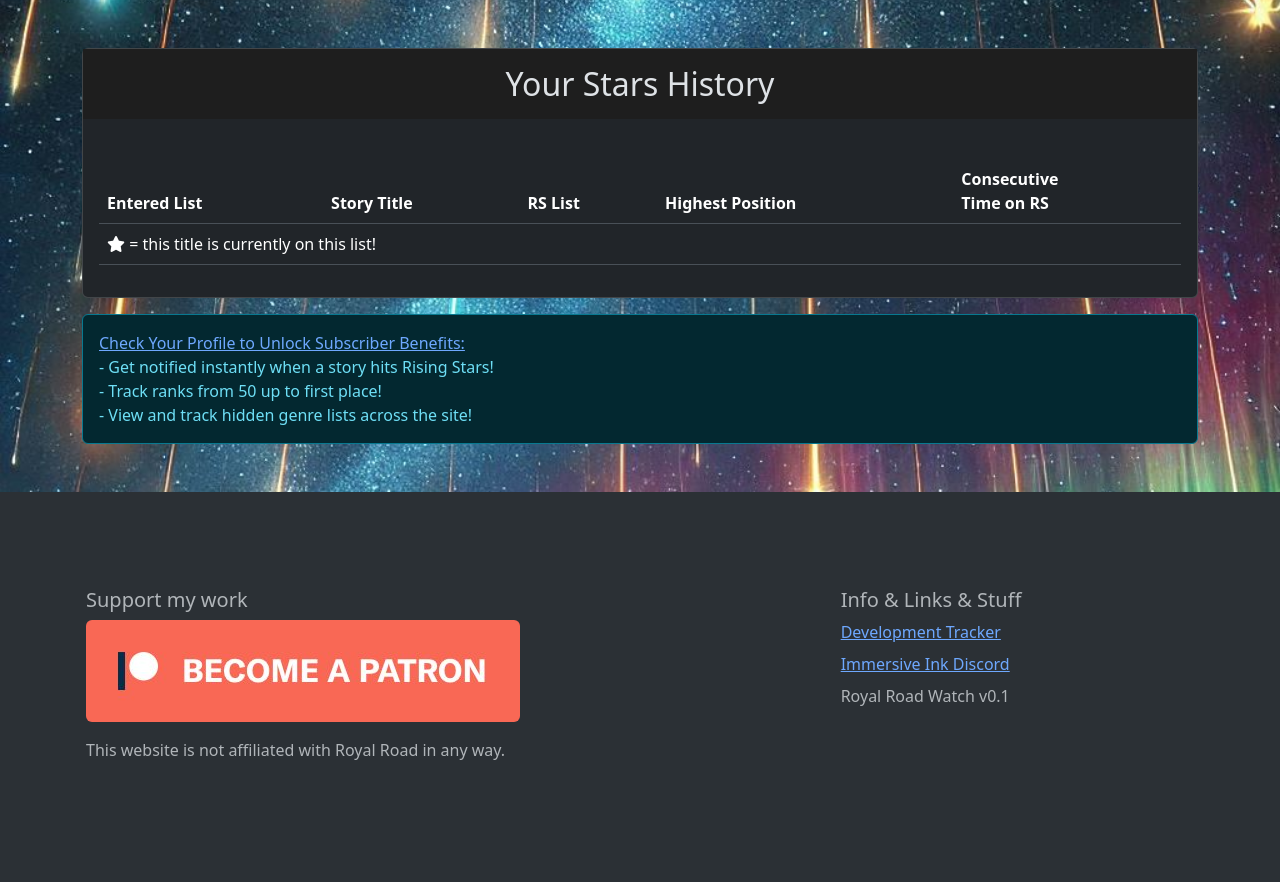
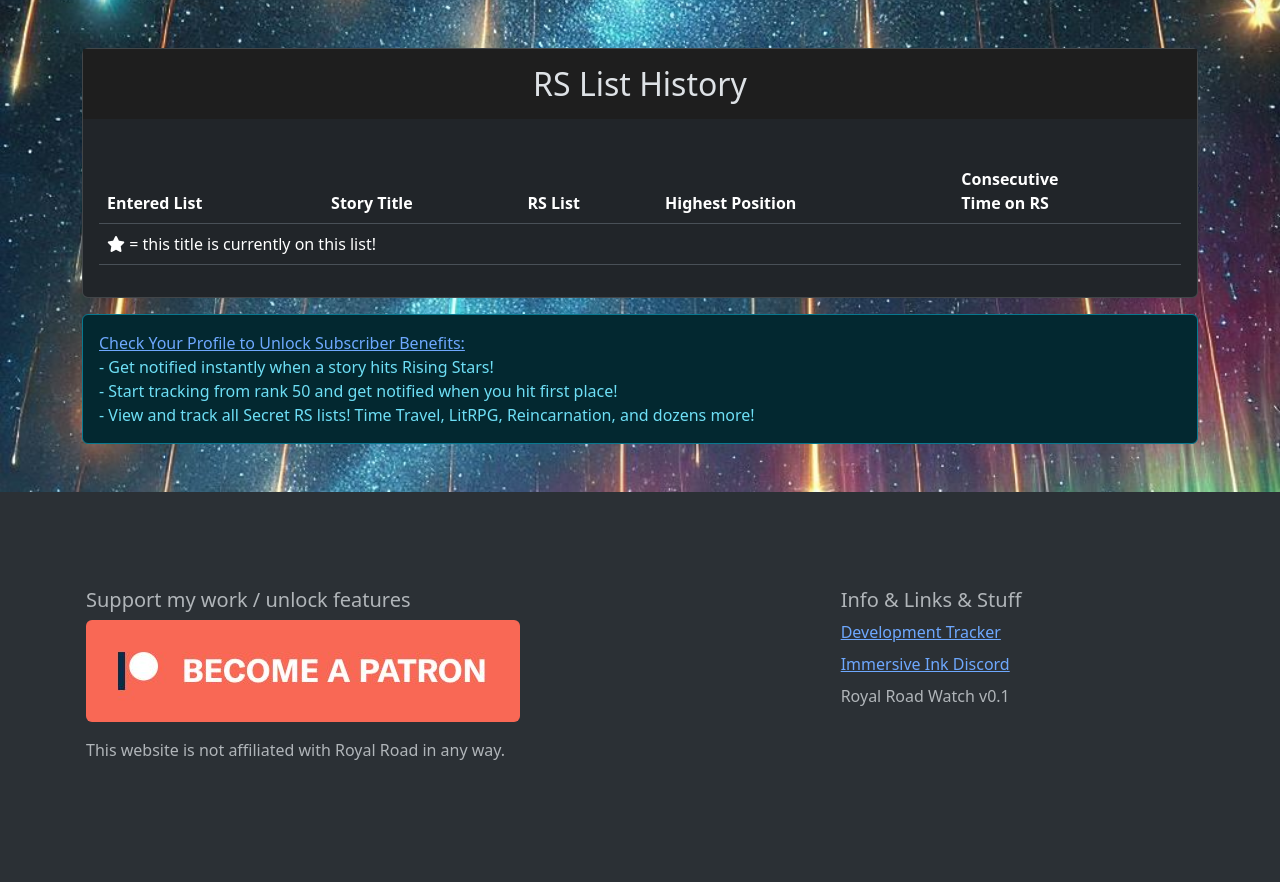
Before and after one commit to inconsiderate/rs_tracker, a Symfony app: template html/templates/trackers.html.twig in a window 1280 px wide. Shown: the part 56-938 px from the top of the page. Run offline with Twig, Linux system fonts and the light colour scheme; the template is opened without the code that fills it, so the values that code supplies are empty; style sheets or scripts are compiled from the project's sources; some libraries are stand-ins or nearby versions.

Commit message:
move ad into twig block

```diff
--- a/html/templates/base.html.twig
+++ b/html/templates/base.html.twig
@@ -91,7 +91,7 @@
             <div class="container-lg py-4 py-md-5 px-4 px-md-3 text-body-secondary">
                 <div class="row">
                     <div class="col-12 col-lg-8 mb-3">
-                        <h5>Support my work</h5>
+                        <h5>Support my work / unlock features</h5>
                         <ul class="list-unstyled small">
                             <a href="https://www.patreon.com/inconsiderate/membership">
                             <img src="{{ asset('assets/images/patreon.jpg') }}" class="img-fluid rounded" alt="Become a Patron">
--- a/html/templates/homepage.html.twig
+++ b/html/templates/homepage.html.twig
@@ -14,6 +14,8 @@
                 <li class="list-inline-item"><i class="fa-solid fa-face-dizzy"></i> Why Isn't My Story Trending?!</li>
             </ul>
             <hr>
+
+            <p class="h4 text-center mt-5 mb-5">Track your rising star! <a href="/login">Login</a> or <a href="/register">Register</a> to get started!</p>
             <p>Quietly walking home one day after work, Rising Stars was unexpectedly hit by a truck! Now they've awakened in a strange new world, a world made up of lists and genres and wordsmiths of every size and shape. Granted the powerful unique class 'Watcher', the newly christened Royal Road Watch (version 0.1) will need to adapt (and push out new versions) if they hope to survive! Armed with nothing but their own will to write, and a desire to climb the genre lists, Royal Road Watch will vow to defeat the evil Queen Procrastination and come out on top!</p>
 
             <p class="mb-0"><strong>What You Can Expect:</strong></p>
@@ -24,7 +26,6 @@
                 <li>Because every author deserves to know when they're a star — even if it's only for 15 minutes.</li>
             </ul>
 
-                <p class="h4 text-center mt-5 mb-3">Track your rising star! <a href="/login">Login</a> or <a href="/register">Register</a> to get started!</p>
 
             <h2 class="h2">What is it really?</h1>
             <p class="h5">Skip the meta-description nonsense.</p>
--- /dev/null
+++ b/html/templates/partials/_ad_unlock_block.html.twig
@@ -0,0 +1,6 @@
+<div class="alert alert-info mt-3" role="alert">
+    <a href="/profile">Check Your Profile to Unlock Subscriber Benefits:</a><br/>
+    - Get notified instantly when a story hits Rising Stars! <br/>
+    - Start tracking from rank 50 and get notified when you hit first place!<br/>
+    - View and track all Secret RS lists! Time Travel, LitRPG, Reincarnation, and dozens more!
+</div>
--- a/html/templates/trackers.html.twig
+++ b/html/templates/trackers.html.twig
@@ -5,7 +5,7 @@
 
 
     <div class="card">
-        <h2 class="card-title p-3 text-center">Your Stars History</h2>
+        <h2 class="card-title p-3 text-center">RS List History</h2>
         <div class="card-body">
             <table class="table">
                 <table class="table table-responsive" id="genreTable">
@@ -43,7 +43,7 @@
     {% if app.user.isSubscribed and app.user.getDisplayHiddenLists %}
     <div class="card-group mt-3 mt-lg-5">
         <div class="card">
-            <h2 class="card-title p-3 text-center">Secret Hidden RS Lists</h2>
+            <h2 class="card-title p-3 text-center">Secret RS List History</h2>
             <div class="card-body">
                     <table class="table table-responsive" id="tagTable">
                         <thead>
@@ -76,20 +76,12 @@
     </div>
     {% endif %}
 
-
     {% if not app.user.isSubscribed %}
-
-        <div class="alert alert-info mt-3" role="alert">
-        <a href="/profile">Check Your Profile to Unlock Subscriber Benefits:</a><br/>
-        - Get notified instantly when a story hits Rising Stars! <br/>
-        - Track ranks from 50 up to first place!<br/>
-        - View and track hidden genre lists across the site!
-        </div>
-
+        {% include 'partials/_ad_unlock_block.html.twig' %}
     {% if tags %}
     <div class="card-group mt-3 mt-lg-3">
         <div class="card">
-            <h2 class="card-title p-3 text-center">Secret Hidden RS Lists</h2>
+            <h2 class="card-title p-3 text-center">Secret RS List History</h2>
             <div class="card-body">
                     <table class="table table-responsive" id="tagTable">
                         <thead>
```
Also changed, not shown: html/templates/profile/profile.html.twig (+1 -6 lines), html/templates/search/story_result.html.twig (+2 -8 lines).
